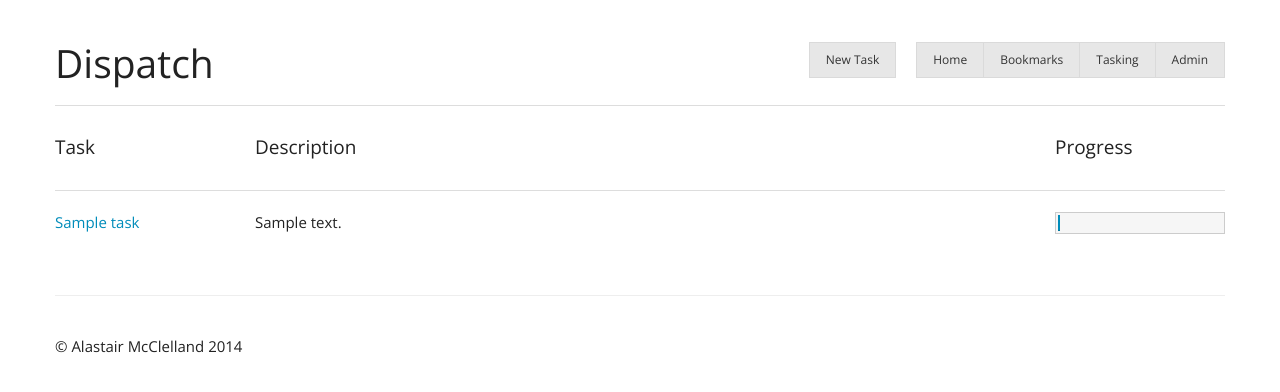
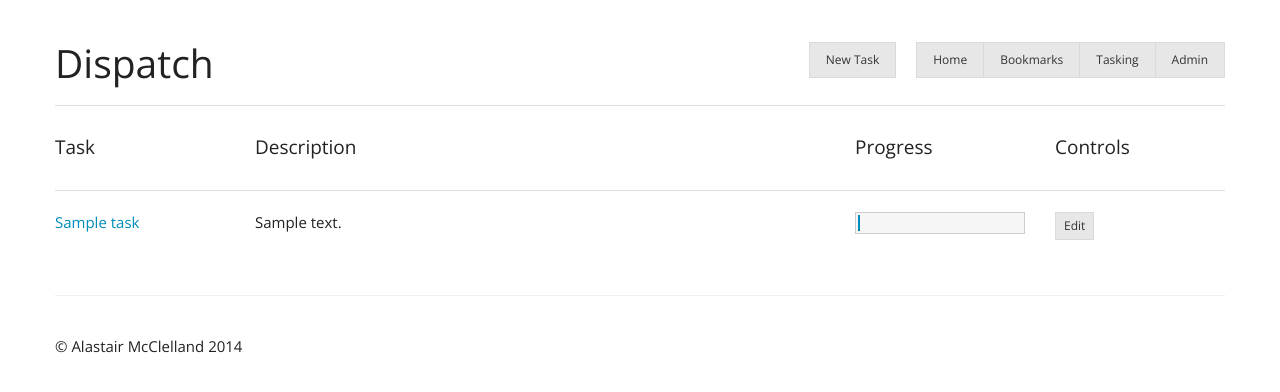
Before and after one commit to almcc/dispatch, a Django app: page /tasking/ in a window 1280 px wide. Shown: the top 392 px of the page. Run offline with Django 3.2, Linux system fonts and the light colour scheme; tables that the repository leaves empty hold one stand-in row (values such as "Sample post"); some libraries are stand-ins or nearby versions.

Commit message:
Added view-model view and moved edit view url

```diff
--- a/webapp/bookmarks/templates/bookmarks/index.html
+++ b/webapp/bookmarks/templates/bookmarks/index.html
@@ -17,7 +17,7 @@
                                 {{ tag.name }}
                             </div>
                             <div class="panel-heading edit-tag-header hidden">
-                                <a href="/bookmarks/tag/{{tag.pk}}"><span class="glyphicon glyphicon-wrench" style="margin-right:3px;"></span> {{ tag.name }}</a>
+                                <a href="/bookmarks/tag/edit/{{tag.pk}}"><span class="glyphicon glyphicon-wrench" style="margin-right:3px;"></span> {{ tag.name }}</a>
                                 <div class="btn-group btn-group-xs pull-right">
                                     <a href="/bookmarks/tag/move/up/{{ tag.pk }}/" class="btn btn-xs btn-default"><span class="glyphicon glyphicon-arrow-up"></span></a>
                                     <a href="/bookmarks/tag/move/down/{{ tag.pk }}/" class="btn btn-xs btn-default"><span class="glyphicon glyphicon-arrow-down"></span></a>
@@ -29,7 +29,7 @@
                                 <div class="list-group">
                                     {% for link in links %}
                                         <a href="{{link.link}}" class="go-link list-group-item list-group-item-{{ link.colour }}">{{ link.name }}</a>
-                                        <a href="/bookmarks/link/{{link.pk}}" class="edit-link hidden list-group-item list-group-item-{{ link.colour }}"><span class="glyphicon glyphicon-wrench" style="margin-right:3px;"></span> {{ link.name }}</a>
+                                        <a href="/bookmarks/link/edit/{{link.pk}}" class="edit-link hidden list-group-item list-group-item-{{ link.colour }}"><span class="glyphicon glyphicon-wrench" style="margin-right:3px;"></span> {{ link.name }}</a>
                                     {% endfor %}
                                 </div>
                             </div>
--- a/webapp/bookmarks/urls.py
+++ b/webapp/bookmarks/urls.py
@@ -4,11 +4,13 @@ urlpatterns = patterns('',
     url(r'^$', 'bookmarks.views.index'),
 
     url(r'^link/$', 'bookmarks.views.newLink'),
-    url(r'^link/(\d+)/$', 'bookmarks.views.editLink'),
+    url(r'^link/(\d+)/$', 'bookmarks.views.viewLink'),
+    url(r'^link/edit/(\d+)/$', 'bookmarks.views.editLink'),
     url(r'^link/delete/(\d+)/$', 'bookmarks.views.deleteLink'),
 
     url(r'^tag/$', 'bookmarks.views.newTag'),
-    url(r'^tag/(\d+)/$', 'bookmarks.views.editTag'),
+    url(r'^tag/(\d+)/$', 'bookmarks.views.viewTag'),
+    url(r'^tag/edit/(\d+)/$', 'bookmarks.views.editTag'),
     url(r'^tag/delete/(\d+)/$', 'bookmarks.views.deleteTag'),
 
     url(r'^tag/move/up/(\d+)/$', 'bookmarks.views.moveTagUp'),
--- a/webapp/tasking/templates/tasking/index.html
+++ b/webapp/tasking/templates/tasking/index.html
@@ -9,17 +9,23 @@
     <div class="container-fluid">
         <div class="row">
             <div class="col-md-2"><h4>Task</h4></div>
-            <div class="col-md-8"><h4>Description</h4></div>
+            <div class="col-md-6"><h4>Description</h4></div>
             <div class="col-md-2"><h4>Progress<h4></div>
+            <div class="col-md-2"><h4>Controls<h4></div>
         </div>
         <hr />
         {% for task in tasks %}
             <div class="row">
                 <div class="col-md-2"><a href="/tasking/task/{{ task.pk }}/">{{ task.name }}</a></div>
-                <div class="col-md-8"><p>{{ task.description }}</p></div>
+                <div class="col-md-6"><p>{{ task.description }}</p></div>
                 <div class="col-md-2">
                     <div class="progress">
                         <div class="progress-bar" role="progressbar" aria-valuenow="{{ task.complete }}" aria-valuemin="0" aria-valuemax="100" style="width: {{ task.complete }}%;"></div>
+                    </div>
+                </div>
+                <div class="col-md-2">
+                    <div class="btn-group">
+                        <a class="btn btn-xs btn-default" href="/tasking/task/edit/{{ task.pk }}/">Edit</a>
                     </div>
                 </div>
             </div>
--- a/webapp/tasking/urls.py
+++ b/webapp/tasking/urls.py
@@ -3,6 +3,7 @@ from django.conf.urls import patterns, include, url
 urlpatterns = patterns('',
     url(r'^$', 'tasking.views.index'),
     url(r'^task/$', 'tasking.views.newTask'),
-    url(r'^task/(\d+)/$', 'tasking.views.editTask'),
+    url(r'^task/(\d+)/$', 'tasking.views.viewTask'),
+    url(r'^task/edit/(\d+)/$', 'tasking.views.editTask'),
     url(r'^task/delete/(\d+)/$', 'tasking.views.deleteTask'),
 )
--- a/webapp/tasking/views.py
+++ b/webapp/tasking/views.py
@@ -2,6 +2,8 @@ from django.shortcuts import render
 from tasking.models import Task
 from tasking.forms import TaskForm
 from django.http import HttpResponseRedirect
+from django.forms.models import model_to_dict
+
 
 def index(request):
     tasks = Task.objects.all()
@@ -17,6 +19,13 @@ def newTask(request):
         form = TaskForm()
     return render(request, 'new-model.html', { 'form': form,
                                                'modelPath': '/tasking/task' })
+
+
+def viewTask(request, modelId):
+    instance = Task.objects.get(pk=modelId)
+    model = model_to_dict(instance)
+    return render(request, 'view-model.html', { 'model': model })
+
 
 def editTask(request, modelId):
     instance = Task.objects.get(pk=modelId)
```
Also changed, not shown: webapp/bookmarks/views.py (+11 -0 lines), webapp/global/templates/view-model.html (added, +19 -0 lines).
